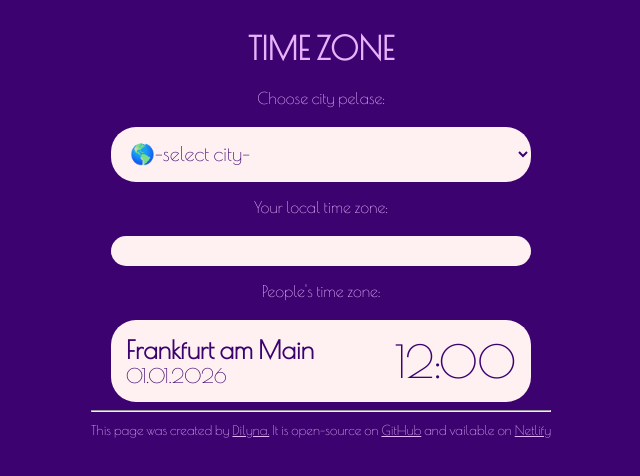
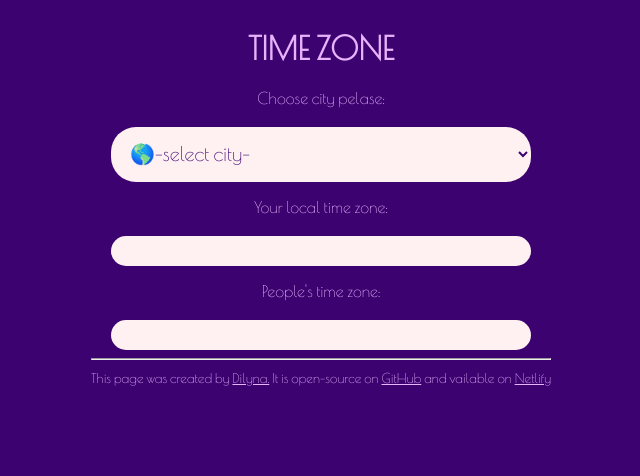
Before and after one commit to DiZlaB/time-zone, a plain HTML site: page index.html in a window 1280 px wide. Shown: the whole page, without its empty margins (319-959 px from the left). Drawn offline with nearby package versions, Linux system fonts and the light colour scheme; a script that the page names is missing; a web font is replaced by a local one.

Commit message:
HTML
-deleted the lines under world-time, because they were moved to JS

```diff
--- a/index.html
+++ b/index.html
@@ -22,9 +22,9 @@
     <div>
         <select name="citySeletion" id="city-dropdown" class="city-dropdown">
           <option value=""> 🌎-select city-</option>
+           <option value="Cape Town"> Cape Town</option>
           <option value="Melbourne"> Melbourne</option>
           <option value="New Delhi"> New Delhi</option>
-          <option value="Cape Town"> Cape Town</option>
           <option value="Paris"> Paris</option>
           <option value="San Diego"> San Diego</option>
            <option value="Sofia"> Sofia</option>
@@ -41,11 +41,6 @@
    </div>
    <p>People's time zone:</p>
      <div id="world-time" class="information">
-        <div class="left-column">
-          <h5 class="city-Name">Frankfurt am Main</h5>
-          <div class="date"> 01.01.2026</div>
-        </div>
-      <div class="time">12:00</div>
    </div>
    </main>
    <footer>
```
